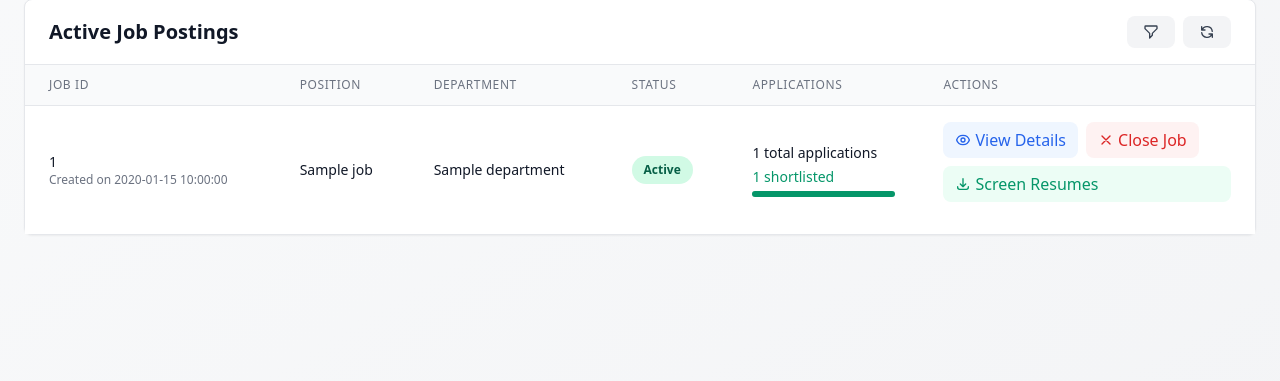
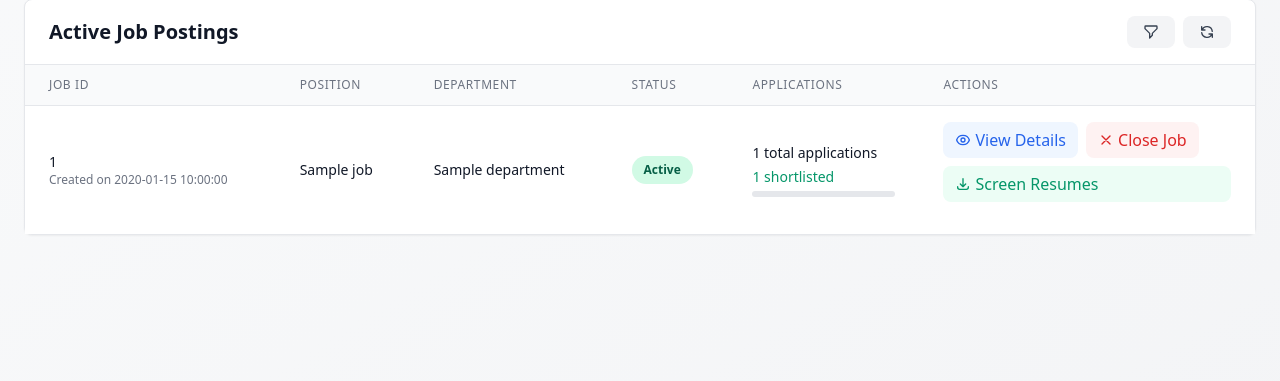
Before and after one commit to Tiruvikraman/HR-ATS-Portal, a Flask app: template templates/dashboard.html in a window 1280 px wide. Shown: the part 260-641 px from the top of the page. Run offline with Flask 3, Linux system fonts and the light colour scheme; the template is opened without the code that fills it: most values are stand-ins (such as "Sample title", 1, 10 or a date in 2020); parts of the project's set-up code (start-up, migrations or seed data) failed here and were passed over.

Commit message:
Your commit message here

```diff
--- a/templates/dashboard.html
+++ b/templates/dashboard.html
@@ -164,9 +164,9 @@
                                         <span class="font-medium">{{ job.shortlisted_count }}</span> shortlisted
                                     </div>
                                     <div class="w-full bg-gray-200 rounded-full h-1.5 mt-1">
-                                        <div class="bg-green-600 h-1.5 rounded-full"
-                                        style="width: {{ int(100 * job.shortlisted_count / job.total_candidates) if job.total_candidates else 0 }}%;">
-                                   </div>
+
+                                    </div>
+
                                                                        </div>
                                 </div>
                             </td>
```
